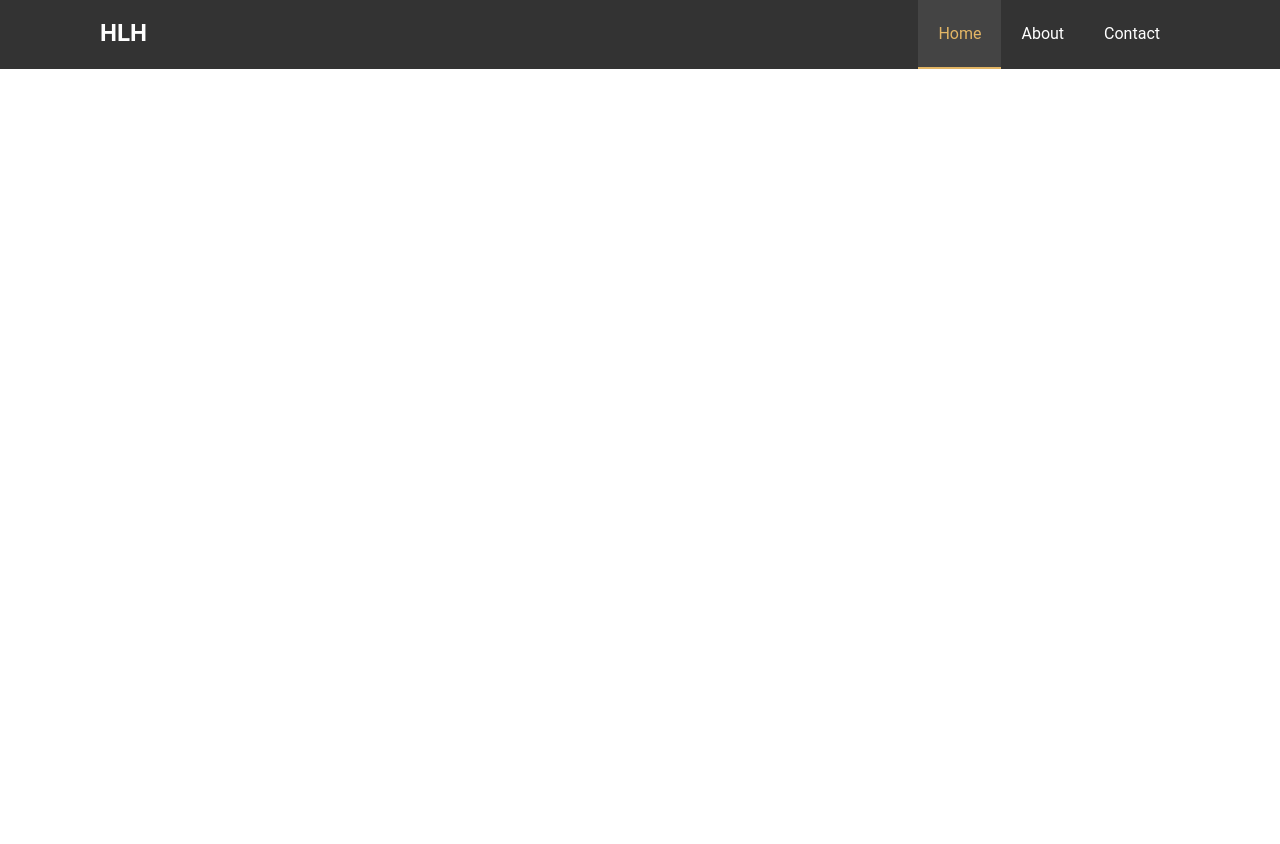
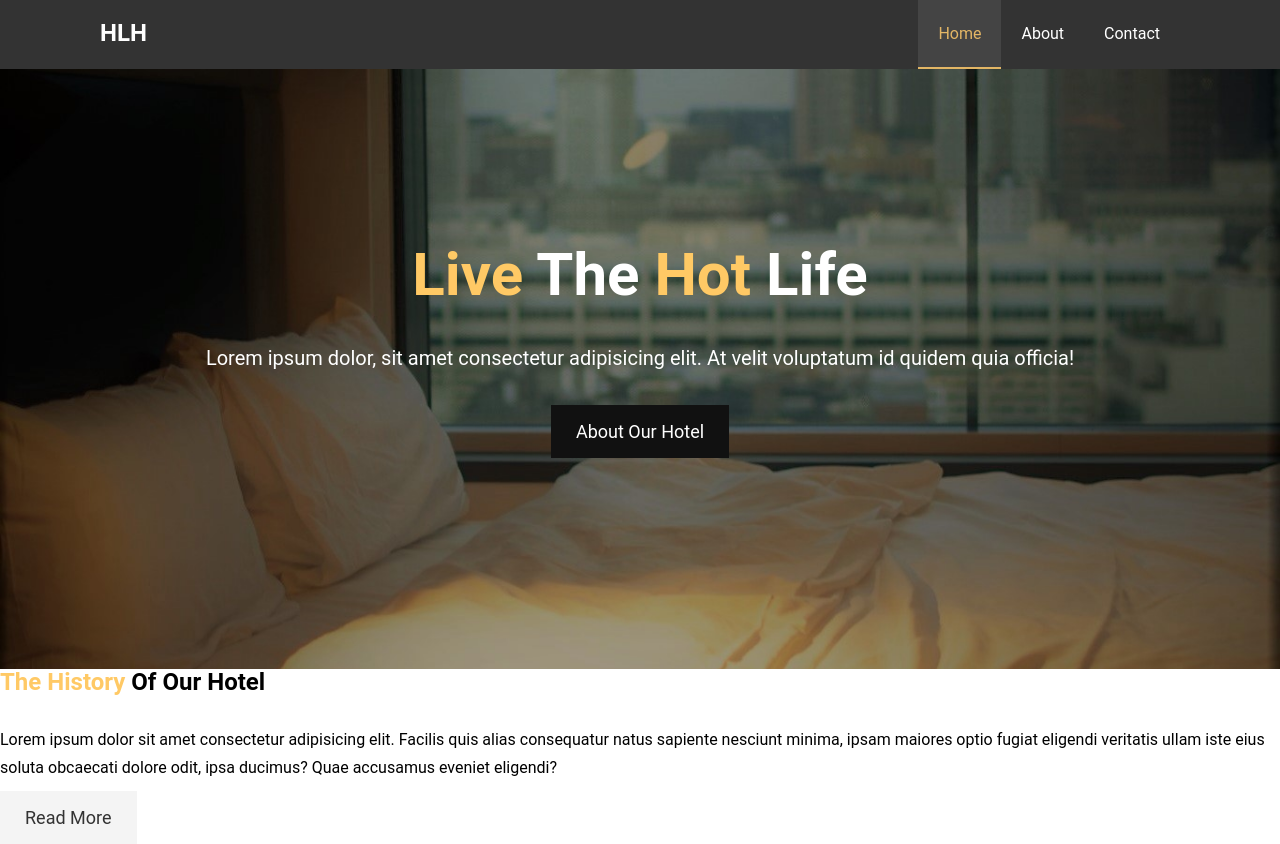
Before and after one commit to Oussama-Moussaoui/CSS-Beginner-Journey, a plain HTML site: page Hotel Webpage Styling - With Simple CSS/index.html in a window 1280 px wide. Before the commit the page ends 800 px from the top, so only its background shows below. Drawn offline with Linux system fonts and the light colour scheme.

Commit message:
Hotel: Finished the showcase part, and started the home-info

```diff
--- a/Hotel Webpage Styling - With Simple CSS/index.html
+++ b/Hotel Webpage Styling - With Simple CSS/index.html
@@ -23,7 +23,31 @@
                 </ul>
             </div>
         </nav>
+
+        <div id="showcase">
+            <div class="container">
+                <div class="showcase__content">
+                    <h1>
+                        <span class="primary-text">Live</span> The
+                        <span class="primary-text"> Hot</span> Life
+                    </h1>
+                    <p class="lead">Lorem ipsum dolor, sit amet consectetur adipisicing elit. At velit voluptatum id quidem quia officia!</p>
+                    <a class="btn" href="about.html">About Our Hotel</a>
+                </div>
+            </div>
+        </div>
     </header>
+
+    <section id="home-info" class="bg-dark">
+        <div class="info__img"></div>
+        <div class="info__content">
+            <h2>
+                <span class="primary-text">The History</span> Of Our Hotel
+            </h2>
+            <p>Lorem ipsum dolor sit amet consectetur adipisicing elit. Facilis quis alias consequatur natus sapiente nesciunt minima, ipsam maiores optio fugiat eligendi veritatis ullam iste eius soluta obcaecati dolore odit, ipsa ducimus? Quae accusamus eveniet eligendi?</p>
+            <a href="about.html" class="btn btn-light">Read More</a>
+        </div>
+    </section>
 </body>
 
 </html>
--- a/Hotel Webpage Styling - With Simple CSS/styles/style.css
+++ b/Hotel Webpage Styling - With Simple CSS/styles/style.css
@@ -29,6 +29,34 @@ p {
     margin: auto;
     overflow: auto;
     padding: 0px 20px;
+}
+
+.primary-text {
+    color: #ffc965;  /*#E3B665  lighter   #C9A665 heavy*/
+}
+
+.lead {
+    font-size: 20px;
+}
+
+.btn {
+    display: inline-block;
+    background-color: #111;
+    color: #fff;
+    padding: 13px 25px;
+    font-size: 18px;
+    cursor: pointer;
+    border: none;
+}
+
+.btn:hover {
+    background-color: #E3B665;
+    color: #333;
+}
+
+.btn-light {
+    background-color: #f4f4f4;
+    color: #333;
 }
 
 /* Navbar */
@@ -68,3 +96,28 @@ p {
     color: #E3B665;
     border-bottom: 2px #E3B665 solid;
 }
+
+/* Showcase */
+#showcase {
+    background: url("../images/pexels-andrea-davis-2873951\ -\ Copy.jpg") no-repeat
+    center center/cover;
+    height: 600px;
+}
+
+#showcase .showcase__content {
+    text-align: center;
+    color: #fff;
+    padding-top: 170px;
+}
+
+#showcase .showcase__content h1 {
+    font-size: 60px;
+    line-height: 1.2em;
+}
+
+#showcase .showcase__content p {
+    padding-bottom: 20px;
+    line-height: 1.7em;
+}
+
+/* Home info */
```
Also changed, not shown: Hotel Webpage Styling - With Simple CSS/images/pexels-andrea-davis-2873951 - Copy.jpg (added).
